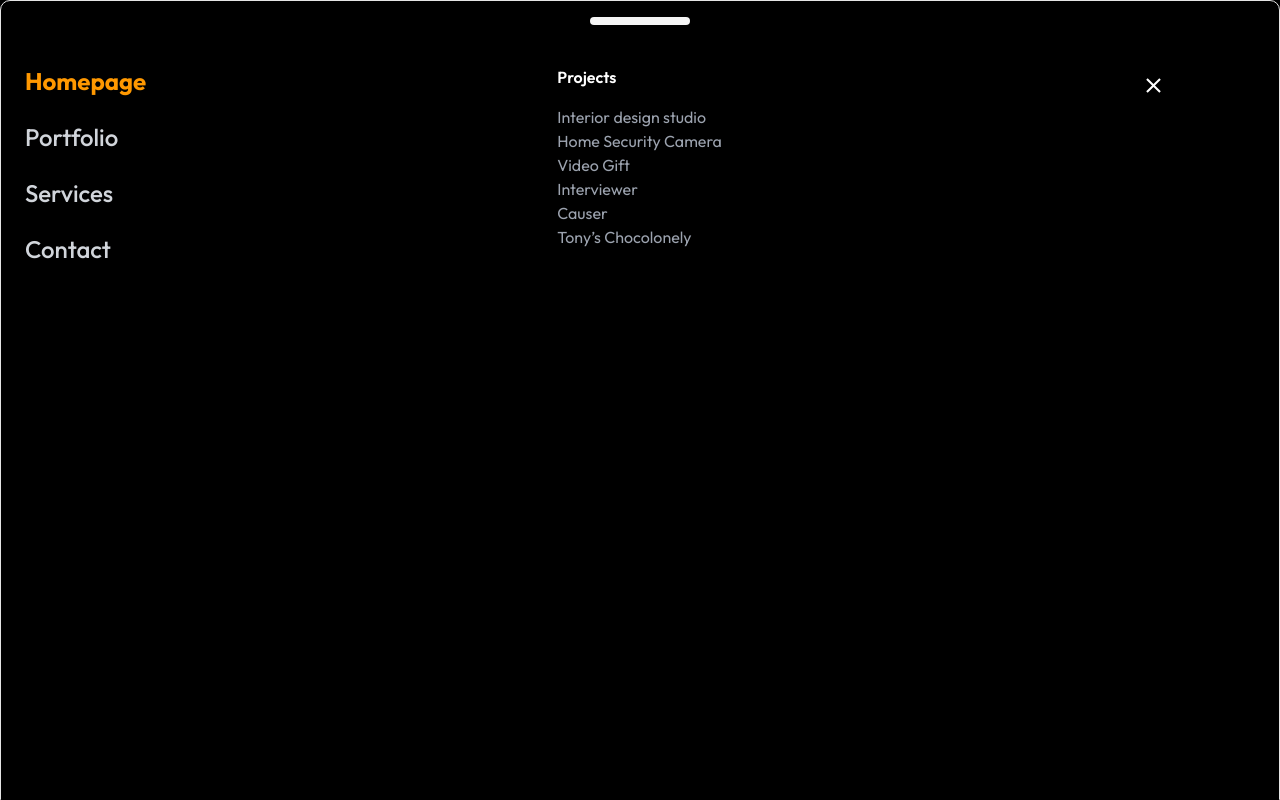
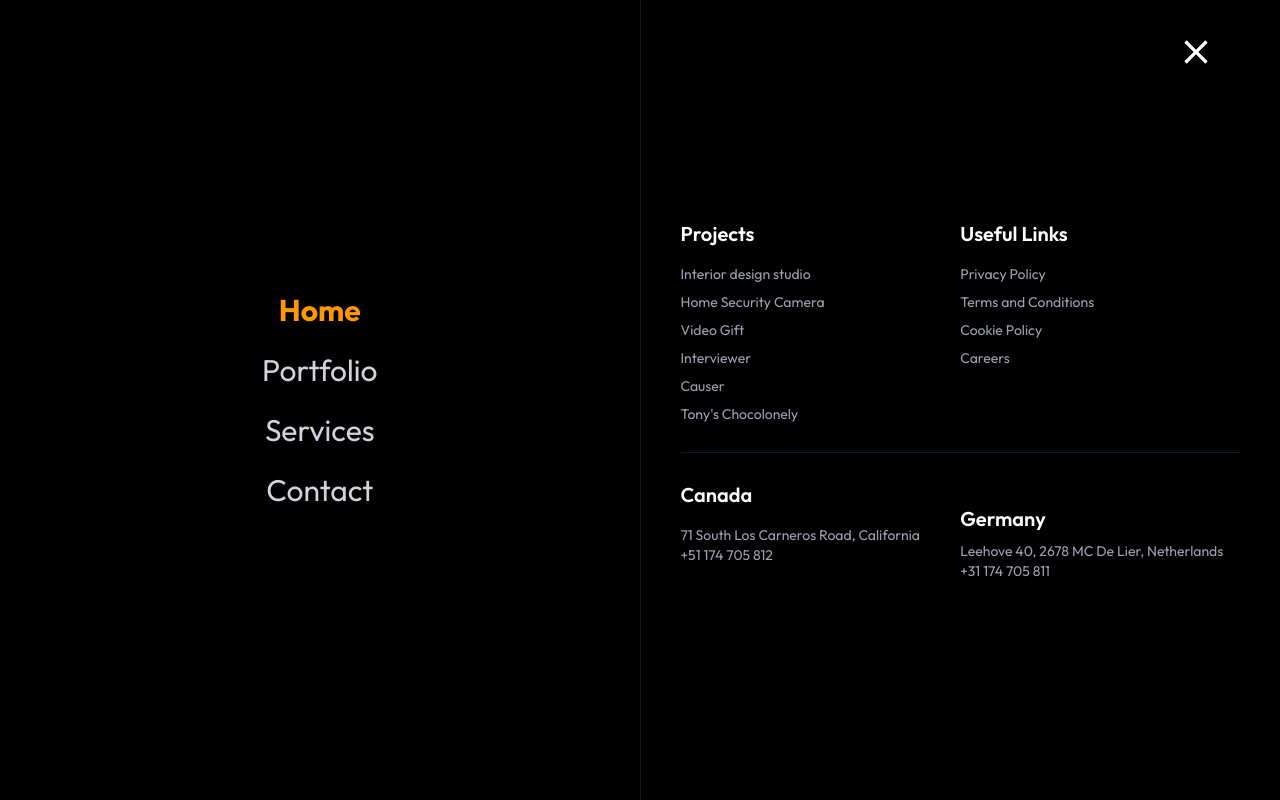
Before and after one commit to arahman-webdev/intern-next-js, a Next.js app: page / in a window 1280 px wide. Both pictures are taken after a click on the button 1201 px from the left and 66 px from the top of the page. Shown: the top 800 px of the page. Built offline with nearby package versions, Linux system fonts and the light colour scheme.

Commit message:
Fixed home page again

```diff
--- a/src/Components/Footer.jsx
+++ b/src/Components/Footer.jsx
@@ -2,42 +2,99 @@
 import Link from 'next/link';
 import { usePathname } from 'next/navigation';
 import React from 'react';
-import { FaArrowRight } from 'react-icons/fa6';
-
+import { FaArrowRight, FaGithub, FaLinkedin, FaXTwitter } from 'react-icons/fa6';
+import { FaGithubSquare } from "react-icons/fa";
+import logo from '../app/images/logo-with-text-black.webp'
 const Footer = () => {
     const pathname = usePathname()
     return (
-        <div className='bg-black text-[#AEAEAE] py-28'>
-            <div className='md:w-4/6 w-full mx-auto'>
-                <div className='flex justify-between md:flex-row flex-col md:px-20 mx-auto gap-6'>
-                    <div className='flex flex-col space-y-6'>
-                        <div className='space-y-6 flex flex-col'>
-                            <span>logo</span>
-                            <span>Subscribe our newsletter:</span>
+        <div className="bg-black text-[#AEAEAE] py-28">
+            <div className="max-w-7xl mx-auto px-2 md:px-4">
+                <div className="grid grid-cols-1  md:grid-cols-4 gap-14">
+
+                    {/* Column 1 - Logo + Newsletter */}
+                    <div className="flex flex-col gap-6 md:col-span-2">
+                        <div className="space-y-4 flex flex-col">
+                            <span className=" text-3xl text-white font-semibold">T2<span className='opacity-75 text-2xl'>devs</span> </span>
+                            <span className="text-sm">Subscribe our newsletter:</span>
                         </div>
-                        <div className="flex items-center bg-[#ffffff1f] hover:bg-white transition ease-in duration-150 py-4 pl-10 pr-4 rounded-full md:w-full w-10/12  group">
+
+                        {/* Email Input */}
+                        <form className="flex items-center bg-[#ffffff1f] hover:bg-white transition duration-200 py-4 px-4 rounded-full w-full max-w-sm group">
                             <input
-                                type="text"
-                                placeholder="Your gmail here..."
-                                className="flex-1 bg-transparent outline-none uppercase text-sm tracking-wide font-light text-black placeholder:text-gray-500"
+                                type="email"
+                                placeholder="Your email here..."
+                                className="flex-1 bg-transparent outline-none text-sm text-black placeholder:text-gray-500 uppercase tracking-wide"
                             />
                             <button type="submit" className="bg-black text-[#FF9800] p-2 rounded-full transition-transform duration-300 group-hover:scale-125">
                                 <FaArrowRight className="w-5 h-5" />
                             </button>
+                        </form>
+                    </div>
+
+                    {/* Column 2 - Navigation */}
+                    <div className="flex flex-col col-span-1 gap-4  text-white text-2xl">
+                        <Link href="/" className={`${pathname === '/' ? 'text-[#FF9800] font-bold' : 'text-gray-300'} hover:text-[#FF9800] hover:translate-x-2 transition-all duration-300`}>
+                            Home
+                        </Link>
+                        <Link href="/portfolio" className={`${pathname === '/portfolio' ? 'text-[#FF9800] font-bold' : 'text-gray-300'} hover:text-[#FF9800] hover:translate-x-2 transition-all duration-300`}>
+                            Portfolio
+                        </Link>
+                        <Link href="/services" className="text-gray-300 hover:text-[#FF9800] hover:translate-x-2 transition-all duration-300">
+                            Services
+                        </Link>
+                        <Link href="/contact" className="text-gray-300 hover:text-[#FF9800] hover:translate-x-2 transition-all duration-300">
+                            Contact
+                        </Link>
+                    </div>
+
+                    {/* Column 3 - Policies */}
+                    <div className="flex flex-col col-span-1 gap-4 text-base opacity-80">
+                        <Link href="/" className="hover:text-[#FF9800] hover:translate-x-2 transition-all duration-300">
+                            Privacy Policy
+                        </Link>
+                        <Link href="/portfolio" className="hover:text-[#FF9800] hover:translate-x-2 transition-all duration-300">
+                            Terms & Conditions
+                        </Link>
+                        <Link href="/services" className="hover:text-[#FF9800] hover:translate-x-2 transition-all duration-300">
+                            Cookie Policy
+                        </Link>
+                        <Link href="/contact" className="hover:text-[#FF9800] hover:translate-x-2 transition-all duration-300">
+                            Careers
+                        </Link>
+                    </div>
+
+                </div>
+                <div className='grid grid-cols-1 md:grid-cols-4 gap-14 pt-20'>
+                    <div className='md:col-span-2 '>
+                        <div className='flex gap-4'>
+                            <i className='text-xl text-white'><FaGithub className='' /></i>
+                            <i className='text-xl text-white'><FaLinkedin className='' /></i>
+                            <i className='text-xl text-white'><FaXTwitter /></i>
+                        </div>
+                        <div className='text-[#ffffff66] font-normal py-5'>
+                            <p>+1 (833) 4670010</p>
+                            <p>support@t2devs.com</p>
+                        </div>
+                        <div className='font-normal  text-[#ffffff66]'>
+                            <p>© 2025 T2devs. All Rights Reserved.</p>
                         </div>
                     </div>
-                    <div className='flex flex-col gap-4 text-3xl font-medium max-[640px]:overflow-hidden text-white'>
-                        <Link href={'/'} className={`${pathname === '/' ? 'text-[#FF9800] font-bold' : 'text-gray-300 hover:text-white'}hover:text-[#FF9800] hover:translate-x-2 transition-all duration-300 will-change-transform`}>Home</Link>
-                        <Link href={'/portfolio'} className={`${pathname === '/portfolio' ? 'text-[#FF9800] font-bold' : 'text-gray-300 hover:text-white'}hover:text-[#FF9800] hover:translate-x-2 transition-all duration-300`}>Portfolio</Link>
-                        <Link href={'/services'} className='hover:text-[#FF9800] hover:translate-x-2 transition-all duration-300'>Services</Link>
-                        <Link href={'/contact'} className='hover:text-[#FF9800] hover:translate-x-2 transition-all duration-300'>Contact</Link>
+                    <div className='col-span-1'>
+                        <div className=''>
+                            <h1 className='text-[#E6E6E6] text-xl font-medium'>USA</h1>
+                        </div>
+                        <div className='text-[#ffffff66] py-5'>
+                            <p>131 Continental Dr <br />Suite 305<br />Newark, DE 19713</p>
+                        </div>
                     </div>
-
-                    <div className='flex flex-col gap-4 text-xl overflow-hidden'>
-                        <Link href={'/'} className=' hover:translate-x-2 transition-all duration-300'>Privacy Policy</Link>
-                        <Link href={'/portfolio'} className=' hover:translate-x-2 transition-all duration-300'>Terms and conditions</Link>
-                        <Link href={'/services'} className=' hover:translate-x-2 transition-all duration-300'>Cookie Policy</Link>
-                        <Link href={'/contact'} className=' hover:translate-x-2 transition-all duration-300'>Careers</Link>
+                    <div className='col-span-1'>
+                        <div className=''>
+                            <h1 className='text-[#E6E6E6] text-xl font-medium '>Bangladesh</h1>
+                        </div>
+                        <div className='text-[#ffffff66] py-5'>
+                            <p>Sherpur, Bogura, Bangladesh</p>
+                        </div>
                     </div>
                 </div>
             </div>
--- a/src/Components/Hero.jsx
+++ b/src/Components/Hero.jsx
@@ -1,23 +1,23 @@
 import Link from 'next/link';
 import React from 'react';
 import { FaArrowDown, FaArrowRight } from "react-icons/fa6";
-import { HighlightText } from './animate-ui/highlight-text';
 import Button from '@/SharedComponents/Button';
 
 const Hero = () => {
     return (
         <>
-            <div className='bg-black'>
-                <div className='pt-10'>
-                    <div className="max-w-screen-xl mx-auto px-6 md:px-10 xl:px-0 py-11 md:py-16 xl:py-32 flex flex-col lg:flex-row items-start justify-between gap-10">
+
+            <div className='bg-black pt-20 pb-5'>
+                <div className='pt-20'>
+                    <div className="max-w-7xl w-full mx-auto px-2 md:px-10 xl:px-0 py-11 md:py-16 xl:py-32 flex flex-col lg:flex-row  justify-between gap-10">
                         {/* Text Section */}
                         <div className="flex-1">
                             {/* Heading + Description */}
-                            <div className="space-y-14 max-w-2xl mb-14">
-                                <h1 className='md:text-7xl text-5xl max-[590px]:text-3xl font-thin leading-snug'>
-                                    <span className='font-medium'>Building</span> <span className='font-thin'>Today for</span> <span className='md:block hidden'><br /></span>  <span className='font-medium'><span className='font-thin'>Better</span> Tomorrow</span>
+                            <div className="space-y-10  mb-14">
+                                <h1 className='leading-tight text-3xl sm:text-4xl md:text-6xl lg:text-7xl xl:text-8xl  text-[#ffffffe6] max-w-full'>
+                                    Building <span className='font-thin'>Today for</span> <span><br className='md:block hidden' /> </span> <span className='font-thin'>Better</span> Tomorrow
                                 </h1>
-                                <p className="text-gray-400 font-normal text-base md:text-lg max-w-xl">
+                                <p className="text-[#ffffff66] font-normal text-base md:text-lg max-w-xl">
                                     We empower businesses with cost-effective efficient solutions that not only solve today’s challenges but also set the stage for tomorrow’s growth, innovation, and long-term success.
                                 </p>
                             </div>
@@ -40,11 +40,11 @@ const Hero = () => {
                                 {/* Scroll Button */}
                                 <div className="hidden lg:block">
                                     <div className="flex items-center justify-center">
-                                        <div className="relative w-36 h-36">
+                                        <div className="relative w-32 h-32 group">
                                             {/* Circular Text with SVG */}
                                             <svg
                                                 viewBox="0 0 200 200"
-                                                className="w-full h-full  text-gray-50"
+                                                className="w-full h-full  text-[#ffffff66] "
                                             >
                                                 <defs>
                                                     <path
@@ -52,15 +52,16 @@ const Hero = () => {
                                                         d="M100,100 m-75,0 a75,75 0 1,1 150,0 a75,75 0 1,1 -150,0"
                                                     />
                                                 </defs>
-                                                <text fontSize="30" fontWeight="thin" className='fill-gray-400'>
+                                                <text fontSize="24" fontWeight="thin" className="fill-[#ffffff66] group-hover:fill-[#ffffffe6] transition duration-300 ease-in-out">
                                                     <textPath href="#circlePath" startOffset="0%">
-                                                        SCROLL DOWN - SCROLL DOWN -
+                                                        SCROLL&nbsp;&nbsp;&nbsp;&nbsp;DOWN&nbsp;&nbsp;&nbsp;&nbsp;-&nbsp;&nbsp;&nbsp;&nbsp;SCROLL&nbsp;&nbsp;&nbsp;&nbsp;DOWN&nbsp;&nbsp;&nbsp;&nbsp;-&nbsp;&nbsp;&nbsp;&nbsp;
                                                     </textPath>
                                                 </text>
+
                                             </svg>
 
                                             {/* Center orange ring with arrow */}
-                                            <div className="absolute top-1/2 left-1/2 w-14 h-14 -translate-x-1/2 -translate-y-1/2 rounded-full border-[10px] border-[#FF9800] flex items-center justify-center bg-black z-10">
+                                            <div className="absolute top-1/2 left-1/2 w-16 h-16 -translate-x-1/2 -translate-y-1/2 rounded-full border-[12px] border-[#FF9800] flex items-center justify-center bg-black z-10">
                                                 <FaArrowDown className="text-amber-500 text-xl" />
                                             </div>
                                         </div>
--- a/src/Components/Navbar.jsx
+++ b/src/Components/Navbar.jsx
@@ -1,107 +1,127 @@
+// components/Navbar.js
+"use client";
 
-
-"use client"
-
-
-
-import { IoMdClose } from "react-icons/io";
+import { useState } from "react";
 import { HiBars3BottomLeft } from "react-icons/hi2";
-import { Button } from "./ui/button";
-import { Drawer, DrawerClose, DrawerContent, DrawerDescription, DrawerFooter, DrawerHeader, DrawerTitle, DrawerTrigger } from "./ui/drawer";
-import { useState } from "react";
-
-import Image from "next/image";
+import { MdClose } from "react-icons/md";
 import Link from "next/link";
 import { usePathname } from "next/navigation";
-import { FaCross } from "react-icons/fa6";
+import logo from '../app/images/logo/T2devs-Logo.png'
+import Image from "next/image";
+export default function Navbar() {
+  const [open, setOpen] = useState(false);
+  const pathname = usePathname();
 
-
-const data = [
-    { goal: 400 }, { goal: 300 }, { goal: 200 },
-    { goal: 300 }, { goal: 200 }, { goal: 278 },
-    { goal: 189 }, { goal: 239 }, { goal: 300 },
-    { goal: 200 }, { goal: 278 }, { goal: 189 },
-    { goal: 349 },
-];
-
-const Navbar = () => {
-
-    const [isOpen, setIsopen] = useState(false)
-    const pathname = usePathname()
+  const handleLinkClick = () => {
+    setOpen(false);
+  };
 
   return (
-
-        <div className="bg-black py-12">
-            <div className="w-11/12 mx-auto">
-                <Drawer>
-                    <div className="flex justify-between">
-                        <div>
-                            <h2 className="text-white">Arahman</h2>
+    <div className="fixed top-0 left-0 w-full z-50">
+      <div className="bg-black">
+        <div className="flex justify-between items-center px-16 py-8  text-white  mx-auto">
+          <h1 className="text-2xl font-bold cursor-pointer">T2<span className="opacity-95 font-thin">devs</span></h1>
+          <button className="text-white z-50 relative w-10 h-10" onClick={() => setOpen(!open)}>
+            <MdClose
+              size={40}
+              className={`absolute top-0 left-0 transition-opacity duration-300 ${open ? 'opacity-100' : 'opacity-0'
+                }`}
+            />
+            <HiBars3BottomLeft
+              size={40}
+              className={`absolute top-0 left-0 transition-opacity duration-300 ${open ? 'opacity-0' : 'opacity-100'
+                }`}
+            />
+          </button>
         </div>
-                        <DrawerTrigger asChild>
-                            <Button variant="outline">{isOpen ? <IoMdClose /> : <HiBars3BottomLeft />}</Button>
-                        </DrawerTrigger>
       </div>
 
-                    <DrawerContent className="h-screen bg-black  text-white">
-                        <div className="flex h-full max-w-full mx-auto w-full px-6 py-10 justify-between gap-10">
-                            {/* Left Side Menu */}
-                            <div className="flex flex-col max-[640px]:flex-1 gap-6 text-2xl font-medium">
+      {/* Overlay */}
+      <div
+        className={`fixed top-0 right-0 h-full w-full bg-black text-white z-40  ${open ? "" : "translate-x-full"}`}
+      >
+        <div className="flex flex-col lg:flex-row h-full justify-center items-center">
+          {/* Left Side */}
+          <div className="flex-1 p-10 flex flex-col justify-center items-center text-3xl space-y-6 mx-auto">
             <Link
               href="/"
-                                    className={`${pathname === '/' ? 'text-[#FF9800] font-bold' : 'text-gray-300 hover:text-white'} hover:text-[#FF9800] hover:translate-x-2 transition-all duration-300 will-change-transform`}
+              onClick={handleLinkClick}
+              className={`${pathname === '/' ? 'text-[#FF9800] font-bold' : 'text-gray-300'} hover:text-[#FF9800] hover:translate-x-2 transition-all duration-300`}
             >
-                                    Homepage
+              Home
             </Link>
             <Link
               href="/portfolio"
-                                    className={`${pathname === '/portfolio' ? 'text-[#FF9800] font-bold' : 'text-gray-300 hover:text-white'} hover:text-[#FF9800] hover:translate-x-2 transition-all duration-300 will-change-transform`}
+              onClick={handleLinkClick}
+              className={`${pathname === '/portfolio' ? 'text-[#FF9800] font-bold' : 'text-gray-300'} hover:text-[#FF9800] hover:translate-x-2 transition-all duration-300`}
             >
               Portfolio
             </Link>
             <Link
               href="/services"
-                                    className={`${pathname === '/services' ? 'text-[#FF9800] font-bold' : 'text-gray-300 hover:text-white'} hover:text-[#FF9800] hover:translate-x-2 transition-all duration-300 will-change-transform`}
+              onClick={handleLinkClick}
+              className="text-gray-300 hover:text-[#FF9800] hover:translate-x-2 transition-all duration-300"
             >
               Services
             </Link>
             <Link
               href="/contact"
-                                    className={`${pathname === '/contact' ? 'text-[#FF9800] font-bold' : 'text-gray-300 hover:text-white'}hover:text-[#FF9800] hover:translate-x-2 transition-all duration-300 will-change-transform`}
+              onClick={handleLinkClick}
+              className="text-gray-300 hover:text-[#FF9800] hover:translate-x-2 transition-all duration-300"
             >
               Contact
             </Link>
           </div>
 
-                            <div className="">
-                                <h3 className="font-semibold md:block hidden mb-4">Projects</h3>
-                                <ul className="flex flex-col gap-2 text-gray-400 md:block hidden">
-                                    <li><Link href="#">Interior design studio</Link></li>
-                                    <li><Link href="#">Home Security Camera</Link></li>
-                                    <li><Link href="#">Video Gift</Link></li>
-                                    <li><Link href="#">Interviewer</Link></li>
-                                    <li><Link href="#">Causer</Link></li>
-                                    <li><Link href="#">Tony’s Chocolonely</Link></li>
+          <div className="border-r-[1px] h-screen border-gray-900"></div>
+          {/* Right Side with static content */}
+          <div className="flex-1 grid grid-cols-1 p-10 gap-10 lg:block hidden">
+            {/* Projects */}
+
+            <div className="grid grid-cols-2 pb-7">
+              <div>
+                <h3 className="text-white font-semibold text-xl mb-4">Projects</h3>
+                <ul className="space-y-2 text-sm text-gray-400">
+                  <li>Interior design studio</li>
+                  <li>Home Security Camera</li>
+                  <li>Video Gift</li>
+                  <li>Interviewer</li>
+                  <li>Causer</li>
+                  <li>Tony's Chocolonely</li>
                 </ul>
               </div>
-                            {/* Right Side Links */}
-                            <div className="grid grid-cols-2 gap-10 text-sm">
+
+              {/* Useful Links */}
               <div>
-                                    <DrawerFooter className={'p-1'}>
-                                        <DrawerClose asChild className="text-white p-1">
-                                            <button variant="outline" className=' text-black'><IoMdClose size={25} /></button>
-                                        </DrawerClose>
-                                    </DrawerFooter>
+                <h3 className="text-white font-semibold text-xl mb-4">Useful Links</h3>
+                <ul className="space-y-2 text-sm text-gray-400">
+                  <li>Privacy Policy</li>
+                  <li>Terms and Conditions</li>
+                  <li>Cookie Policy</li>
+                  <li>Careers</li>
+                </ul>
+              </div>
+
+            </div>
+            <hr className="border-r border-gray-900" />
+            {/* Contact Locations */}
+            <div className="grid grid-cols-2 pt-7">
+              <div className="col-span-2 md:col-span-1">
+                <h3 className="text-white font-semibold text-xl mb-4">Canada</h3>
+                <p className="text-sm text-gray-400">
+                  71 South Los Carneros Road, California<br />+51 174 705 812
+                </p>
+              </div>
+              <div>
+                <h3 className="text-white font-semibold text-xl mt-6 mb-2">Germany</h3>
+                <p className="text-sm text-gray-400">
+                  Leehove 40, 2678 MC De Lier, Netherlands<br />+31 174 705 811
+                </p>
               </div>
             </div>
           </div>
-                    </DrawerContent>
-
-
-                </Drawer>
+        </div>
       </div>
     </div>
   );
-};
-
-export default Navbar;
+}
--- a/src/Components/Services.jsx
+++ b/src/Components/Services.jsx
@@ -50,9 +50,10 @@ const Services = () => {
     return (
         <div className='py-20 bg-black text-slate-50'>
             {/* Title here from component ---------------------------- */}
+
             <Title />
             <div className="flex justify-center md:flex-row flex-col items-center ">
-                <span className="mil-text-image rounded-full group px-10 flex items-center"><Image className='rounded-full w-40 object-cover group-hover:scale-110 transition ease-out duration-300' decoding="async" src={bulb} alt="http://idea-thumbnail" /></span>
+                <span className="w-[250px] h-[80px] inline-block overflow-hidden rounded-[70px]  group px-10 flex items-center"><Image className='rounded-full w-full object-top object-cover group-hover:scale-110 transition ease-out duration-300' decoding="async" src={bulb} alt="http://idea-thumbnail" /></span>
                 <h2 className="lg:text-7xl md:text-5xl text-3xl text-center"><span className='font-semibold'>Expert <span className="font-thin">Collaborations</span></span></h2>
             </div>
 
```
Also changed, not shown: src/Components/About.jsx (+10 -10 lines), src/Components/Team.jsx (+50 -55 lines), src/app/services/page.jsx (+5 -5 lines), src/app/images/logo/T2devs-Logo.png (added). Lines whose indentation alone changed are shown as unchanged.
